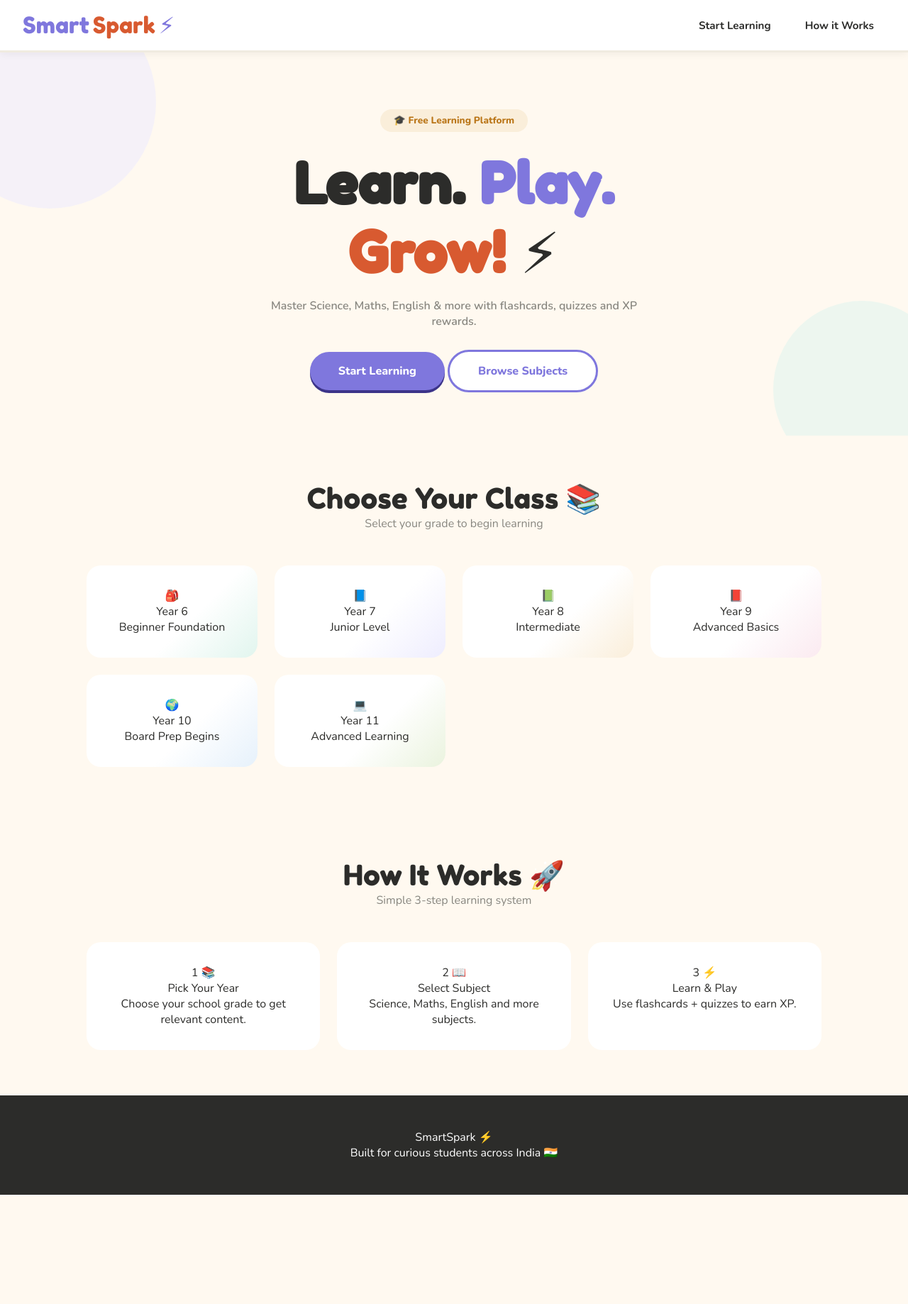
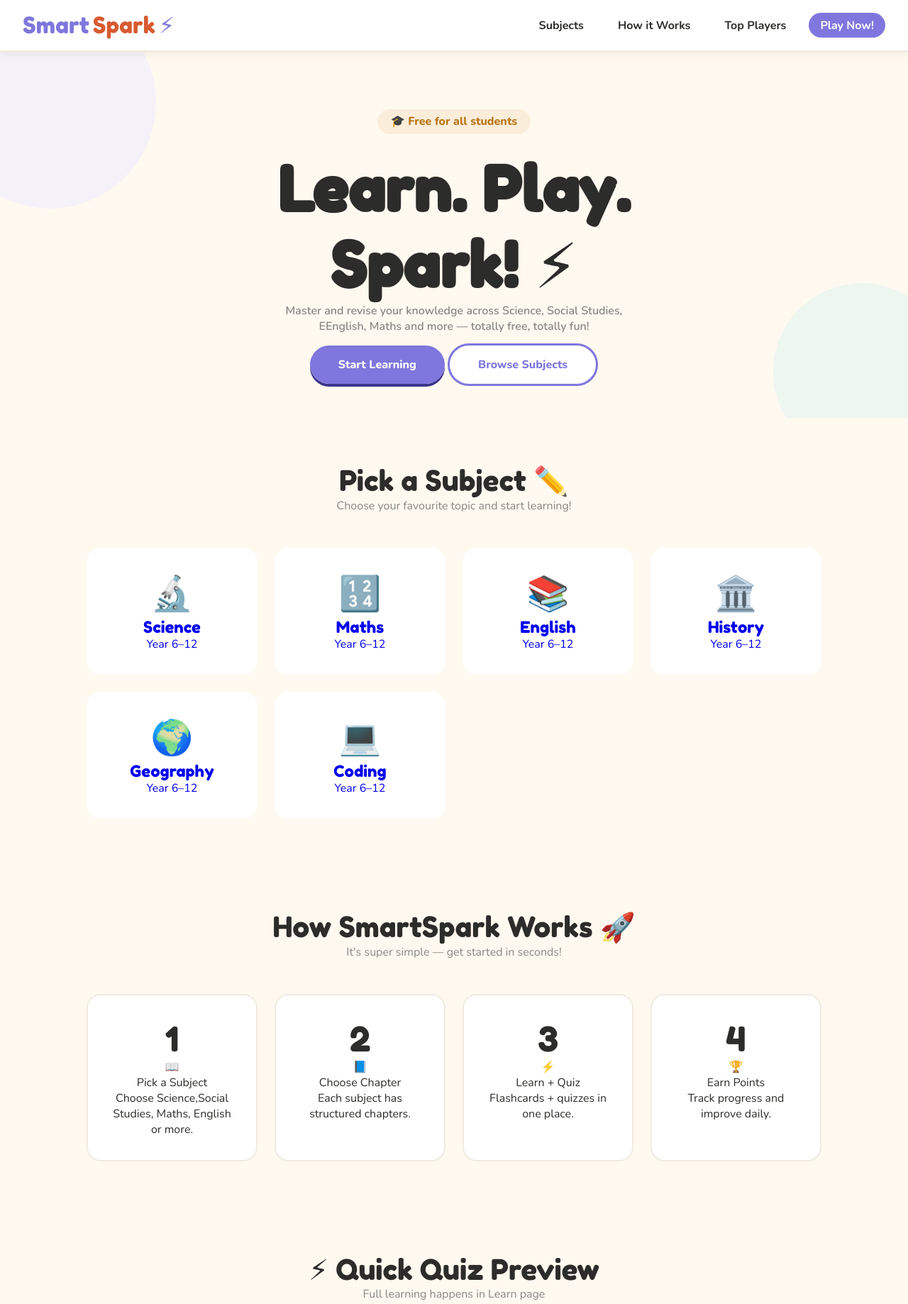
Before and after one commit to smartsparksindia/ui, a plain HTML site: page index.html in a window 1280 px wide. Shown: the top 1838 px of the page at 71% size. Before the commit the page ends 1684 px from the top, so only its background shows below. Drawn offline with nearby package versions, Linux system fonts and the light colour scheme.

Commit message:
fixing style

```diff
--- a/css/styles.css
+++ b/css/styles.css
@@ -1,5 +1,5 @@
 /* =========================
-   ROOT VARIABLES
+   ROOT THEME
 ========================= */
 :root {
   --purple: #7F77DD;
@@ -35,7 +35,7 @@
 }
 
 /* =========================
-   GLOBAL RESET
+   BASE
 ========================= */
 * {
   box-sizing: border-box;
@@ -52,18 +52,18 @@ body {
 }
 
 /* =========================
-   NAVBAR
+   NAV
 ========================= */
 nav {
   background: white;
   padding: 1rem 2rem;
   display: flex;
+  justify-content: space-between;
   align-items: center;
-  justify-content: space-between;
-  border-bottom: 3px solid #F0EBE0;
   position: sticky;
   top: 0;
   z-index: 100;
+  border-bottom: 3px solid #F0EBE0;
   box-shadow: 0 2px 12px rgba(0,0,0,0.06);
 }
 
@@ -71,11 +71,11 @@ nav {
   font-family: 'Fredoka One', cursive;
   font-size: 2rem;
   color: var(--purple);
+  text-decoration: none;
   display: flex;
-  align-items: center;
   gap: 0.3rem;
-  text-decoration: none;
 }
+
 .logo span {
   color: var(--coral);
 }
@@ -83,17 +83,14 @@ nav {
 .nav-links {
   display: flex;
   gap: 1rem;
-  align-items: center;
 }
 
 .nav-links a {
+  text-decoration: none;
   font-weight: 700;
   color: var(--text);
-  text-decoration: none;
   padding: 0.4rem 1rem;
   border-radius: 50px;
-  transition: 0.2s;
-  font-size: 0.95rem;
 }
 
 .nav-links a:hover {
@@ -102,17 +99,12 @@ nav {
 }
 
 .nav-btn {
-  background: var(--purple) !important;
+  background: var(--purple);
   color: white !important;
-  font-weight: 800 !important;
-}
-
-.nav-btn:hover {
-  background: var(--purple-dark) !important;
 }
 
 /* =========================
-   HERO SECTION
+   HERO
 ========================= */
 .hero {
   text-align: center;
@@ -123,7 +115,7 @@ nav {
 
 .hero::before,
 .hero::after {
-  content: '';
+  content: "";
   position: absolute;
   border-radius: 50%;
   opacity: 0.6;
@@ -131,19 +123,19 @@ nav {
 }
 
 .hero::before {
-  top: -80px;
-  left: -80px;
   width: 300px;
   height: 300px;
   background: var(--purple-light);
+  top: -80px;
+  left: -80px;
 }
 
 .hero::after {
-  bottom: -60px;
-  right: -60px;
   width: 250px;
   height: 250px;
   background: var(--teal-light);
+  bottom: -60px;
+  right: -60px;
 }
 
 .hero-content {
@@ -156,7 +148,6 @@ nav {
   background: var(--amber-light);
   color: var(--amber);
   font-weight: 800;
-  font-size: 0.85rem;
   padding: 0.4rem 1.2rem;
   border-radius: 50px;
   margin-bottom: 1.5rem;
@@ -164,16 +155,13 @@ nav {
 
 .hero h1 {
   font-family: 'Fredoka One', cursive;
-  font-size: clamp(2.5rem, 7vw, 5rem);
+  font-size: clamp(3rem, 8vw, 5.5rem);
 }
 
-.highlight-purple { color: var(--purple); }
-.highlight-coral { color: var(--coral); }
-
 .hero p {
+  max-width: 520px;
+  margin: 0 auto 2rem;
   color: var(--text-muted);
-  max-width: 520px;
-  margin: 1rem auto 2rem;
   font-weight: 600;
 }
 
@@ -188,7 +176,6 @@ nav {
   font-weight: 800;
   text-decoration: none;
   box-shadow: 0 4px 0 var(--purple-dark);
-  display: inline-block;
 }
 
 .btn-secondary {
@@ -223,7 +210,7 @@ nav {
 }
 
 /* =========================
-   CATEGORY GRID (SUBJECTS)
+   CATEGORIES
 ========================= */
 .categories-grid {
   display: grid;
@@ -233,11 +220,10 @@ nav {
 
 .category-card {
   background: white;
+  border-radius: var(--radius);
   padding: 2rem;
-  border-radius: var(--radius);
   text-align: center;
   text-decoration: none;
-  color: var(--text);
   transition: 0.2s;
 }
 
@@ -245,69 +231,17 @@ nav {
   transform: translateY(-6px);
 }
 
-/* subject colors */
-.cat-science { background: linear-gradient(135deg, white 60%, var(--teal-light)); }
-.cat-maths { background: linear-gradient(135deg, white 60%, var(--purple-light)); }
-.cat-history { background: linear-gradient(135deg, white 60%, var(--amber-light)); }
-.cat-english { background: linear-gradient(135deg, white 60%, var(--pink-light)); }
-.cat-geography { background: linear-gradient(135deg, white 60%, var(--blue-light)); }
-.cat-coding { background: linear-gradient(135deg, white 60%, var(--green-light)); }
-
-/* =========================
-   QUIZ SYSTEM
-========================= */
-.quiz-section {
-  background: white;
-  padding: 4rem 0;
+.cat-icon {
+  font-size: 3rem;
 }
 
-.quiz-inner {
-  max-width: 800px;
-  margin: auto;
-  padding: 0 2rem;
-}
-
-#quiz-container {
-  background: var(--bg);
-  border-radius: var(--radius);
-  padding: 2rem;
-  border: 3px solid #F0EBE0;
-}
-
-.quiz-question {
-  font-family: 'Fredoka One', cursive;
-  font-size: 1.5rem;
-  margin-bottom: 2rem;
-}
-
-.quiz-options {
-  display: flex;
-  flex-direction: column;
-  gap: 0.8rem;
-}
-
-.option-btn {
-  background: white;
-  border: 2px solid #E8E4DC;
-  padding: 1rem;
-  border-radius: var(--radius-sm);
-  cursor: pointer;
+.cat-title {
+  font-family: 'Fredoka One';
+  font-size: 1.4rem;
 }
 
 /* =========================
-   RESULT SCREEN
-========================= */
-.result-screen {
-  text-align: center;
-  display: none;
-}
-
-.result-screen.show {
-  display: block;
-}
-
-/* =========================
-   HOW IT WORKS
+   HOW IT WORKS (RESTORED)
 ========================= */
 .how-grid {
   display: grid;
@@ -317,9 +251,58 @@ nav {
 
 .how-card {
   background: white;
+  border-radius: var(--radius);
   padding: 2rem;
+  text-align: center;
+  border: 2.5px solid #F0EBE0;
+}
+
+.how-num {
+  font-family: 'Fredoka One';
+  font-size: 3rem;
+  display: block;
+}
+
+/* =========================
+   QUIZ
+========================= */
+#quiz-container {
+  background: var(--bg);
   border-radius: var(--radius);
+  padding: 2rem;
+  border: 3px solid #F0EBE0;
+}
+
+.quiz-question {
+  font-family: 'Fredoka One';
+  font-size: 1.6rem;
+  margin-bottom: 2rem;
+}
+
+.option-btn {
+  background: white;
+  border: 2px solid #E8E4DC;
+  padding: 1rem;
+  border-radius: var(--radius-sm);
+  margin-bottom: 0.8rem;
+  cursor: pointer;
+}
+
+/* =========================
+   RESULT SCREEN (RESTORED)
+========================= */
+.result-screen {
   text-align: center;
+  display: none;
+  padding: 2rem;
+}
+
+.result-screen.show {
+  display: block;
+}
+
+.result-emoji {
+  font-size: 5rem;
 }
 
 /* =========================
@@ -330,17 +313,10 @@ nav {
   padding: 4rem 0;
 }
 
-.lb-inner {
-  max-width: 600px;
-  margin: auto;
-  padding: 0 2rem;
-}
-
 .lb-row {
   display: flex;
   justify-content: space-between;
   padding: 1rem;
-  border-radius: var(--radius-sm);
 }
 
 /* =========================
@@ -350,11 +326,11 @@ footer {
   background: var(--text);
   color: white;
   text-align: center;
-  padding: 3rem 2rem;
+  padding: 3rem;
 }
 
 /* =========================
-   ANIMATIONS
+   FLOATING SHAPES
 ========================= */
 .shape {
   position: fixed;
@@ -365,7 +341,7 @@ footer {
 }
 
 @keyframes float {
-  0%, 100% { transform: translateY(0); }
+  0%,100% { transform: translateY(0); }
   50% { transform: translateY(-20px); }
 }
 
@@ -373,7 +349,12 @@ footer {
    MOBILE
 ========================= */
 @media (max-width: 600px) {
-  .nav-links {
+  nav {
+    flex-direction: column;
     gap: 0.5rem;
   }
+
+  .hero {
+    padding: 3rem 1rem;
+  }
 }
--- a/index.html
+++ b/index.html
@@ -8,12 +8,13 @@
 
 <link href="https://fonts.googleapis.com/css2?family=Fredoka+One&family=Nunito:wght@400;600;700;800&display=swap" rel="stylesheet">
 
+<!-- GLOBAL STYLES -->
 <link rel="stylesheet" href="css/styles.css">
 </head>
 
 <body>
 
-<!-- Floating background shapes -->
+<!-- FLOATING SHAPES -->
 <div class="shape shape-1"></div>
 <div class="shape shape-2"></div>
 <div class="shape shape-3"></div>
@@ -23,133 +24,188 @@
   <a href="index.html" class="logo">Smart<span>Spark</span> ⚡</a>
 
   <div class="nav-links">
-    <a href="#years">Start Learning</a>
+    <a href="#categories">Subjects</a>
     <a href="#how">How it Works</a>
+    <a href="#leaderboard">Top Players</a>
+    <a href="#quiz" class="nav-btn">Play Now!</a>
   </div>
 </nav>
 
 <!-- HERO -->
 <section class="hero">
-
   <div class="hero-content">
 
-    <div class="hero-badge">🎓 Free Learning Platform</div>
+    <div class="hero-badge">🎓 Free for all students</div>
 
     <h1>
       Learn. <span class="highlight-purple">Play.</span><br>
-      <span class="highlight-coral">Grow!</span> ⚡
+      <span class="highlight-coral">Spark!</span> ⚡
     </h1>
 
     <p>
-      Master Science, Maths, English & more with flashcards, quizzes and XP rewards.
+      Master and revise your knowledge across Science, Social Studies, EEnglish, Maths and more — totally free, totally fun!
     </p>
 
     <div class="hero-buttons">
-      <a href="#years" class="btn-primary">Start Learning</a>
-      <a href="subjects.html" class="btn-secondary">Browse Subjects</a>
+      <a href="#categories" class="btn-primary">Start Learning</a>
+      <a href="#categories" class="btn-secondary">Browse Subjects</a>
     </div>
 
   </div>
-
 </section>
 
-<!-- YEAR SELECTION -->
-<section class="section" id="years">
+<!-- SUBJECTS -->
+<section class="section" id="categories">
 
-  <div class="section-title">Choose Your Class 📚</div>
-  <div class="section-sub">Select your grade to begin learning</div>
+  <div class="section-title">Pick a Subject ✏️</div>
+  <div class="section-sub">Choose your favourite topic and start learning!</div>
 
   <div class="categories-grid">
 
-    <div class="category-card cat-science" onclick="selectYear(6)">
-      <span class="cat-icon">🎒</span>
-      <div class="cat-title">Year 6</div>
-      <div class="cat-count">Beginner Foundation</div>
-    </div>
+    <a href="subjects.html?subject=science" class="category-card cat-science">
+      <span class="cat-icon">🔬</span>
+      <div class="cat-title">Science</div>
+      <div class="cat-count">Year 6–12</div>
+    </a>
 
-    <div class="category-card cat-maths" onclick="selectYear(7)">
-      <span class="cat-icon">📘</span>
-      <div class="cat-title">Year 7</div>
-      <div class="cat-count">Junior Level</div>
-    </div>
+    <a href="subjects.html?subject=maths" class="category-card cat-maths">
+      <span class="cat-icon">🔢</span>
+      <div class="cat-title">Maths</div>
+      <div class="cat-count">Year 6–12</div>
+    </a>
 
-    <div class="category-card cat-history" onclick="selectYear(8)">
-      <span class="cat-icon">📗</span>
-      <div class="cat-title">Year 8</div>
-      <div class="cat-count">Intermediate</div>
-    </div>
+    <a href="subjects.html?subject=english" class="category-card cat-english">
+      <span class="cat-icon">📚</span>
+      <div class="cat-title">English</div>
+      <div class="cat-count">Year 6–12</div>
+    </a>
 
-    <div class="category-card cat-english" onclick="selectYear(9)">
-      <span class="cat-icon">📕</span>
-      <div class="cat-title">Year 9</div>
-      <div class="cat-count">Advanced Basics</div>
-    </div>
+    <a href="subjects.html?subject=history" class="category-card cat-history">
+      <span class="cat-icon">🏛️</span>
+      <div class="cat-title">History</div>
+      <div class="cat-count">Year 6–12</div>
+    </a>
 
-    <div class="category-card cat-geography" onclick="selectYear(10)">
+    <a href="subjects.html?subject=geography" class="category-card cat-geography">
       <span class="cat-icon">🌍</span>
-      <div class="cat-title">Year 10</div>
-      <div class="cat-count">Board Prep Begins</div>
-    </div>
+      <div class="cat-title">Geography</div>
+      <div class="cat-count">Year 6–12</div>
+    </a>
 
-    <div class="category-card cat-coding" onclick="selectYear(11)">
+    <a href="subjects.html?subject=coding" class="category-card cat-coding">
       <span class="cat-icon">💻</span>
-      <div class="cat-title">Year 11</div>
-      <div class="cat-count">Advanced Learning</div>
-    </div>
+      <div class="cat-title">Coding</div>
+      <div class="cat-count">Year 6–12</div>
+    </a>
 
   </div>
-
 </section>
 
 <!-- HOW IT WORKS -->
 <section class="section" id="how">
 
-  <div class="section-title">How It Works 🚀</div>
-  <div class="section-sub">Simple 3-step learning system</div>
+  <div class="section-title">How SmartSpark Works 🚀</div>
+  <div class="section-sub">It's super simple — get started in seconds!</div>
 
   <div class="how-grid">
 
     <div class="how-card">
       <span class="how-num">1</span>
-      <span class="how-icon">📚</span>
-      <div class="how-title">Pick Your Year</div>
-      <div class="how-desc">Choose your school grade to get relevant content.</div>
+      <span class="how-icon">📖</span>
+      <div class="how-title">Pick a Subject</div>
+      <div class="how-desc">Choose Science,Social Studies, Maths, English or more.</div>
     </div>
 
     <div class="how-card">
       <span class="how-num">2</span>
-      <span class="how-icon">📖</span>
-      <div class="how-title">Select Subject</div>
-      <div class="how-desc">Science, Maths, English and more subjects.</div>
+      <span class="how-icon">📘</span>
+      <div class="how-title">Choose Chapter</div>
+      <div class="how-desc">Each subject has structured chapters.</div>
     </div>
 
     <div class="how-card">
       <span class="how-num">3</span>
       <span class="how-icon">⚡</span>
-      <div class="how-title">Learn & Play</div>
-      <div class="how-desc">Use flashcards + quizzes to earn XP.</div>
+      <div class="how-title">Learn + Quiz</div>
+      <div class="how-desc">Flashcards + quizzes in one place.</div>
+    </div>
+
+    <div class="how-card">
+      <span class="how-num">4</span>
+      <span class="how-icon">🏆</span>
+      <div class="how-title">Earn Points</div>
+      <div class="how-desc">Track progress and improve daily.</div>
     </div>
 
   </div>
+</section>
 
+<!-- QUIZ PREVIEW (OPTIONAL LANDING DEMO) -->
+<section class="section" id="quiz">
+
+  <div class="section-title">⚡ Quick Quiz Preview</div>
+  <div class="section-sub">Full learning happens in Learn page</div>
+
+  <div id="quiz-container">
+
+    <div class="quiz-header">
+      <div class="quiz-topic">Demo Mode</div>
+      <div class="quiz-progress">
+        <div class="progress-bar">
+          <div class="progress-fill" style="width: 40%"></div>
+        </div>
+        <span>1 / 5</span>
+      </div>
+    </div>
+
+    <div class="quiz-question">
+      What is the Sun?
+    </div>
+
+    <div class="quiz-options">
+      <button class="option-btn">A star</button>
+      <button class="option-btn">A planet</button>
+      <button class="option-btn">A moon</button>
+      <button class="option-btn">A galaxy</button>
+    </div>
+
+  </div>
+</section>
+
+<!-- LEADERBOARD -->
+<section class="leaderboard" id="leaderboard">
+
+  <div class="lb-inner">
+
+    <div class="section-title">🏆 Top Players</div>
+    <div class="section-sub">Can you reach the top?</div>
+
+    <div class="lb-row">
+      <span class="lb-rank">🥇</span>
+      <div class="lb-name">Kiara M.</div>
+      <div class="lb-score">98</div>
+    </div>
+
+    <div class="lb-row">
+      <span class="lb-rank">🥈</span>
+      <div class="lb-name">Amit N.</div>
+      <div class="lb-score">95</div>
+    </div>
+
+    <div class="lb-row">
+      <span class="lb-rank">🥉</span>
+      <div class="lb-name">Kanishka K.</div>
+      <div class="lb-score">92</div>
+    </div>
+
+  </div>
 </section>
 
 <!-- FOOTER -->
 <footer>
   <div class="footer-logo">Smart<span>Spark</span> ⚡</div>
-  <p>Built for curious students across India 🇮🇳</p>
+  <p>Free learning platform for school students</p>
 </footer>
-
-<!-- SCRIPTS -->
-<script src="js/state.js"></script>
-<script src="js/router.js"></script>
-
-<script>
-function selectYear(year) {
-  AppState.set("year", year);
-  window.location.href = "subjects.html";
-}
-</script>
 
 </body>
 </html>
```
